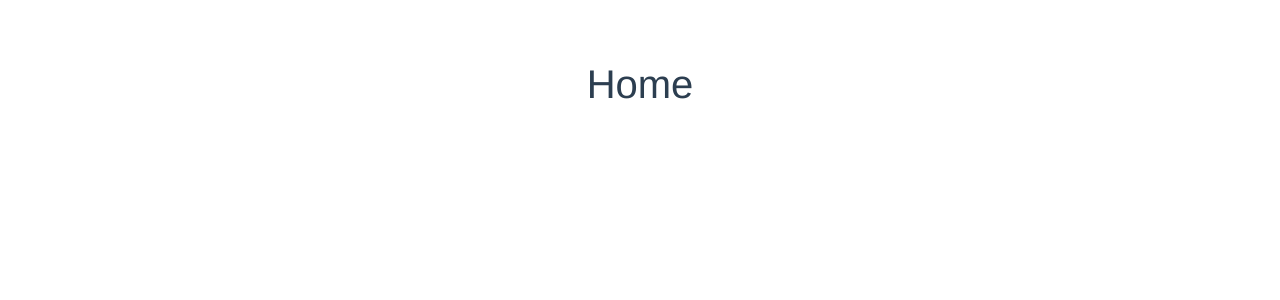
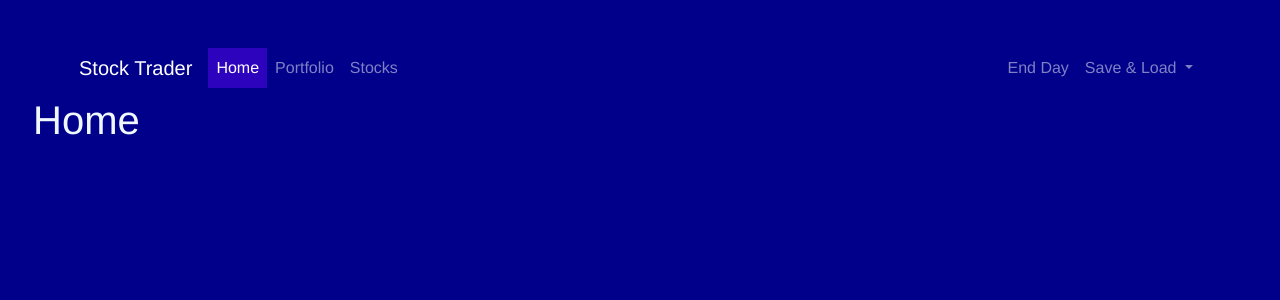
Before and after one commit to ukenny/vue-udemy-final-project, a Vue app: page / in a window 1280 px wide. Shown: the top 300 px of the page. Built offline with nearby package versions, Linux system fonts and the light colour scheme.

Commit message:
End of lecture 3

```diff
--- a/public/index.html
+++ b/public/index.html
@@ -7,7 +7,7 @@
     <link rel="icon" href="<%= BASE_URL %>favicon.ico">
     <title>Stock Simulator</title>
   </head>
-  <body>
+  <body style="background-color: darkblue" >
     <noscript>
       <strong>We're sorry but this website doesn't work properly without JavaScript enabled. Please enable it to continue.</strong>
     </noscript>
--- a/src/App.vue
+++ b/src/App.vue
@@ -1,23 +1,31 @@
 <template>
   <div id="app">
-    <router-view></router-view>
+    <app-header></app-header>
+    <div class="row">
+      <div class="col-xs-12">
+        <router-view></router-view>
+      </div>
+    </div>
   </div>
 </template>
 
 <script>
+import Header from "./components/Header.vue";
+
 export default {
   name: "app",
-  components: {}
+  components: {
+    AppHeader: Header
+  }
 };
 </script>
 
 <style>
 #app {
   font-family: "Avenir", Helvetica, Arial, sans-serif;
+  color: aliceblue;
   -webkit-font-smoothing: antialiased;
   -moz-osx-font-smoothing: grayscale;
-  text-align: center;
-  color: #2c3e50;
-  margin-top: 60px;
+  padding: 3em;
 }
 </style>
--- a/src/components/Header.vue
+++ b/src/components/Header.vue
@@ -0,0 +1,94 @@
+<template>
+  <nav class="navbar navbar-expand-md navbar-dark bg-navigation mb-2 pb-0 pt-0">
+    <div class="container-fluid">
+      <div class="navbar-header">
+        <router-link to="/" class="navbar-brand">Stock Trader</router-link>
+      </div>
+      <button
+        class="navbar-toggler"
+        type="button"
+        data-toggle="collapse"
+        data-target="#navbarCollapse"
+        aria-controls="navbarCollapse"
+        aria-expanded="false"
+        aria-label="Toggle navigation"
+      >
+        <span class="navbar-toggler-icon"></span>
+      </button>
+      <div id="navbarCollapse" class="collapse navbar-collapse">
+        <ul class="nav navbar-nav">
+          <router-link
+            to="/"
+            activeClass="active"
+            exact
+            tag="li"
+            class="nav-item"
+          >
+            <a class="nav-link">Home</a>
+          </router-link>
+          <router-link
+            to="/portfolio"
+            activeClass="active"
+            tag="li"
+            class="nav-item"
+          >
+            <a class="nav-link">Portfolio</a>
+          </router-link>
+          <router-link
+            to="/stocks"
+            activeClass="active"
+            tag="li"
+            class="nav-item"
+          >
+            <a class="nav-link">Stocks</a>
+          </router-link>
+        </ul>
+        <ul class="nav navbar-nav ml-auto">
+          <li class="nav-item">
+            <a href="#" class="nav-link">End Day</a>
+          </li>
+          <li class="dropdown">
+            <a
+              href="#"
+              class="dropdown-toggle nav-link"
+              data-toggle="dropdown"
+              role="button"
+              aria-haspopup="true"
+              aria-expanded="false"
+            >
+              Save & Load
+              <span class="caret"></span>
+            </a>
+            <ul class="dropdown-menu bg-dark">
+              <li class="nav-item">
+                <a href="#" class="nav-link">Save Data</a>
+              </li>
+              <li class="nav-item">
+                <a href="#" class="nav-link">Load Data</a>
+              </li>
+            </ul>
+          </li>
+        </ul>
+      </div>
+    </div>
+  </nav>
+</template>
+
+<script>
+export default {};
+</script>
+
+<style scoped>
+a:active,
+a:hover,
+a:focus {
+  outline: none !important;
+  box-shadow: none;
+}
+.active {
+  background-color: rgb(46, 3, 190);
+}
+.bg-navigation {
+  background-color: darkblue;
+}
+</style>
--- a/src/components/Home.vue
+++ b/src/components/Home.vue
@@ -1,5 +1,5 @@
 <template>
-  <div>
+  <div class="col-xs-6">
     <h1>Home</h1>
   </div>
 </template>
```
Also changed, not shown: 1 other file (tests, documents, lock files or other folders).
